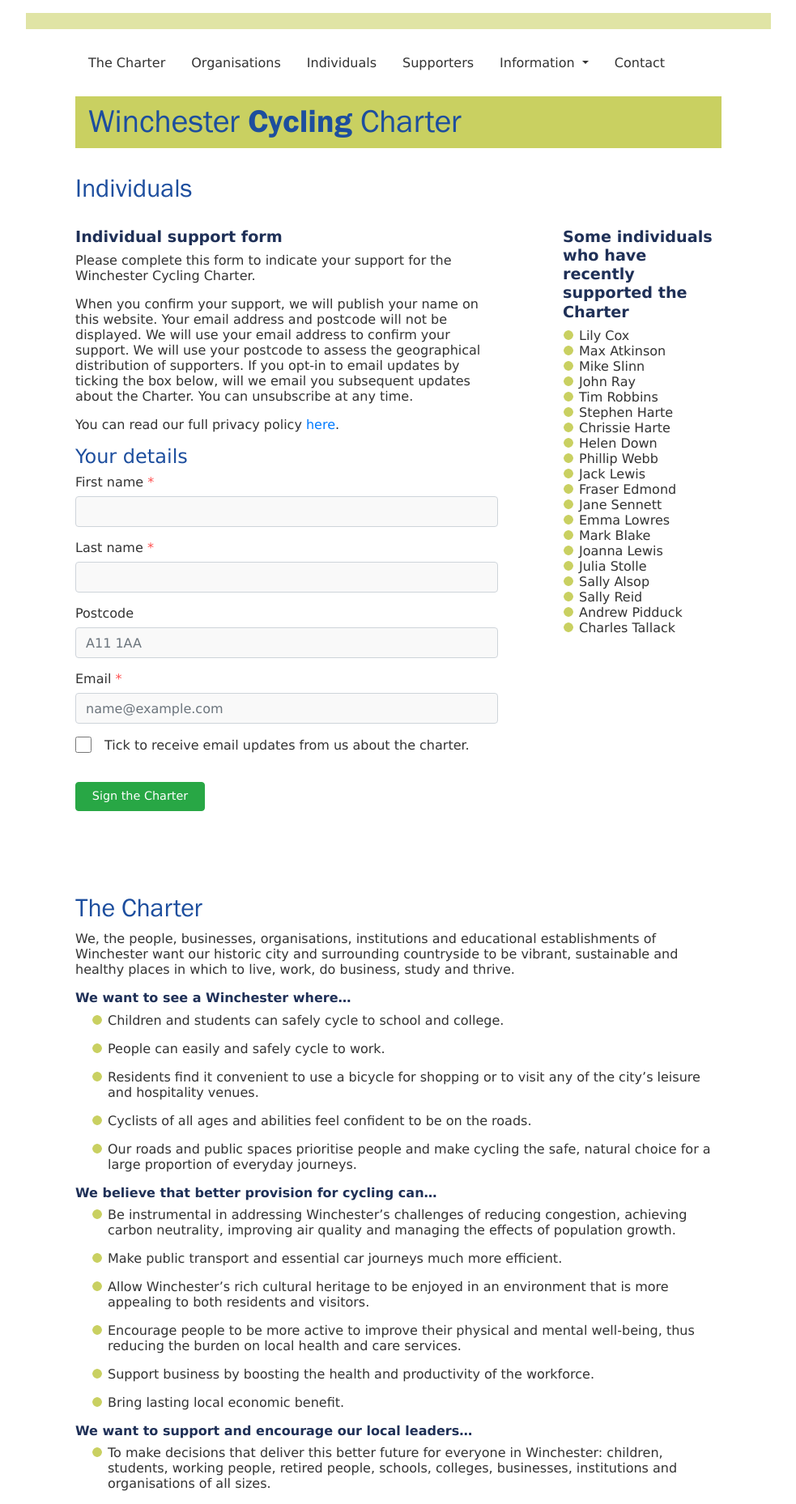
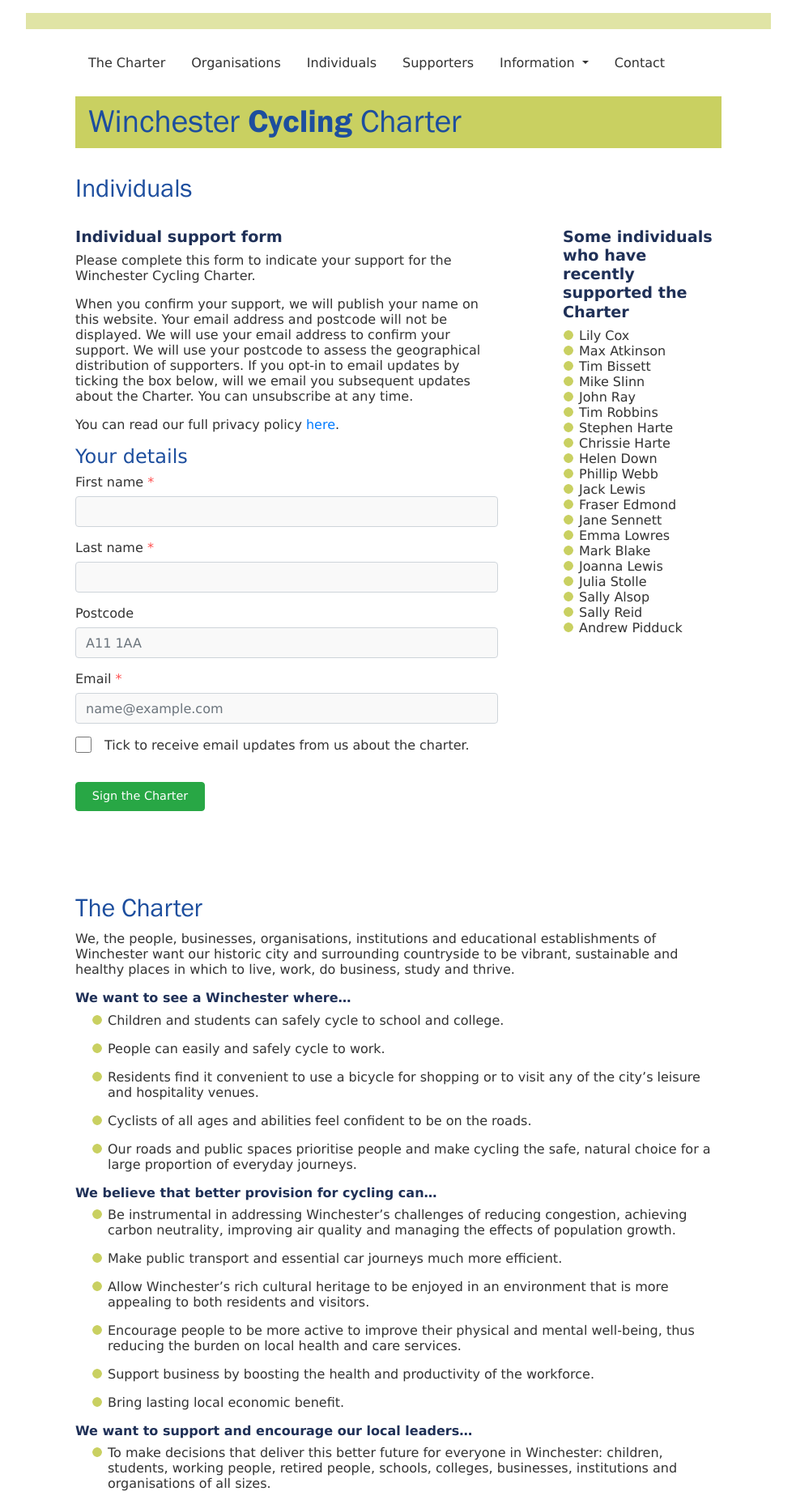
Before and after one commit to winchestercyclingcharter/winchestercyclingcharter.github.io, a Jekyll site: the page built from ind-page.md, in a window 1280 px wide. Shown: the whole page at 81% size, without its empty margins (148-1131 px from the left). Built offline with Jekyll 4.4.1, drawn with Linux system fonts in a browser that asks for light colours; nearby versions of some CDN libraries.

Commit message:
Update people.yml

```diff
--- a/_data/people.yml
+++ b/_data/people.yml
@@ -427,3 +427,4 @@
 - { lastname: Atkinson, firstname: Max, dt: 20210414-152726-502431 }
 - { lastname: Down, firstname: Helen, dt: 20210407-055604-300179 }
 - { lastname: Cox, firstname: Lily, dt: 20210416-070240-730749 }
+- { lastname: Bissett, firstname: Tim, dt: 20210412-072200-645120 }
```
